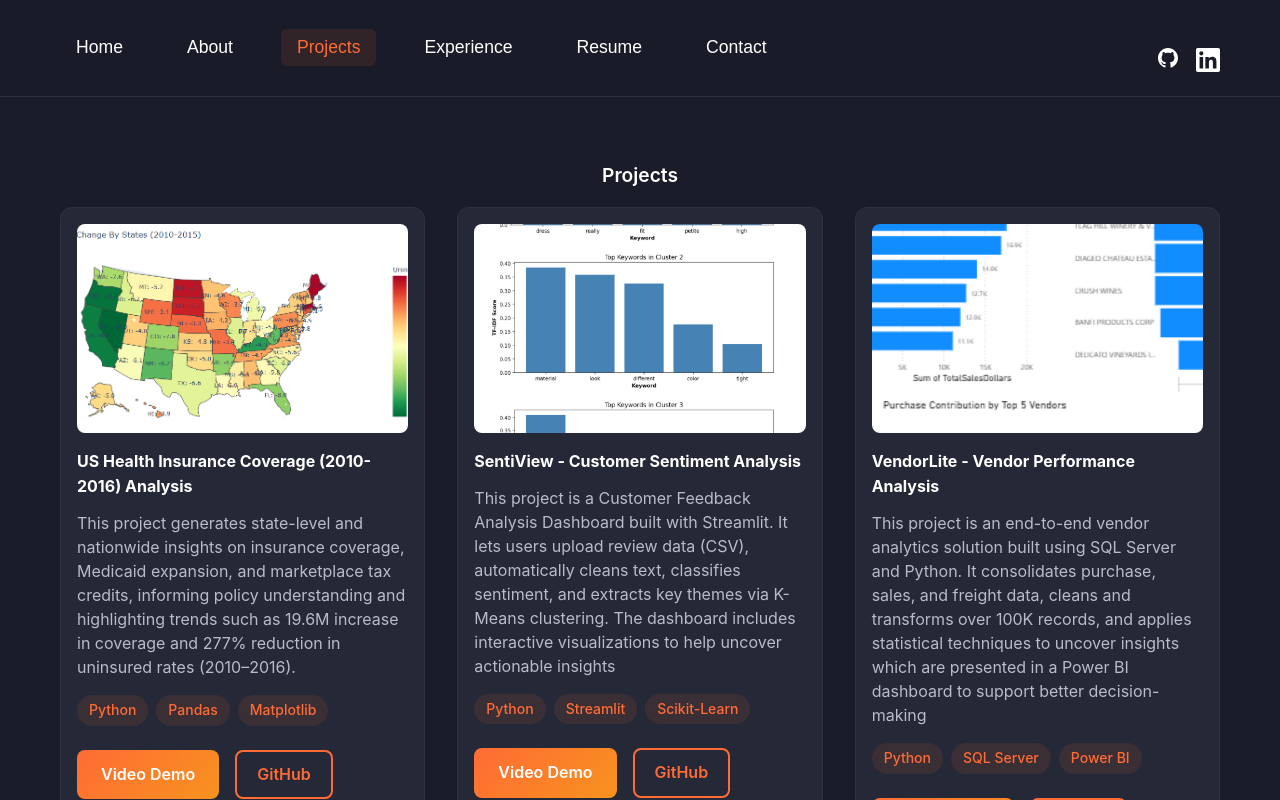
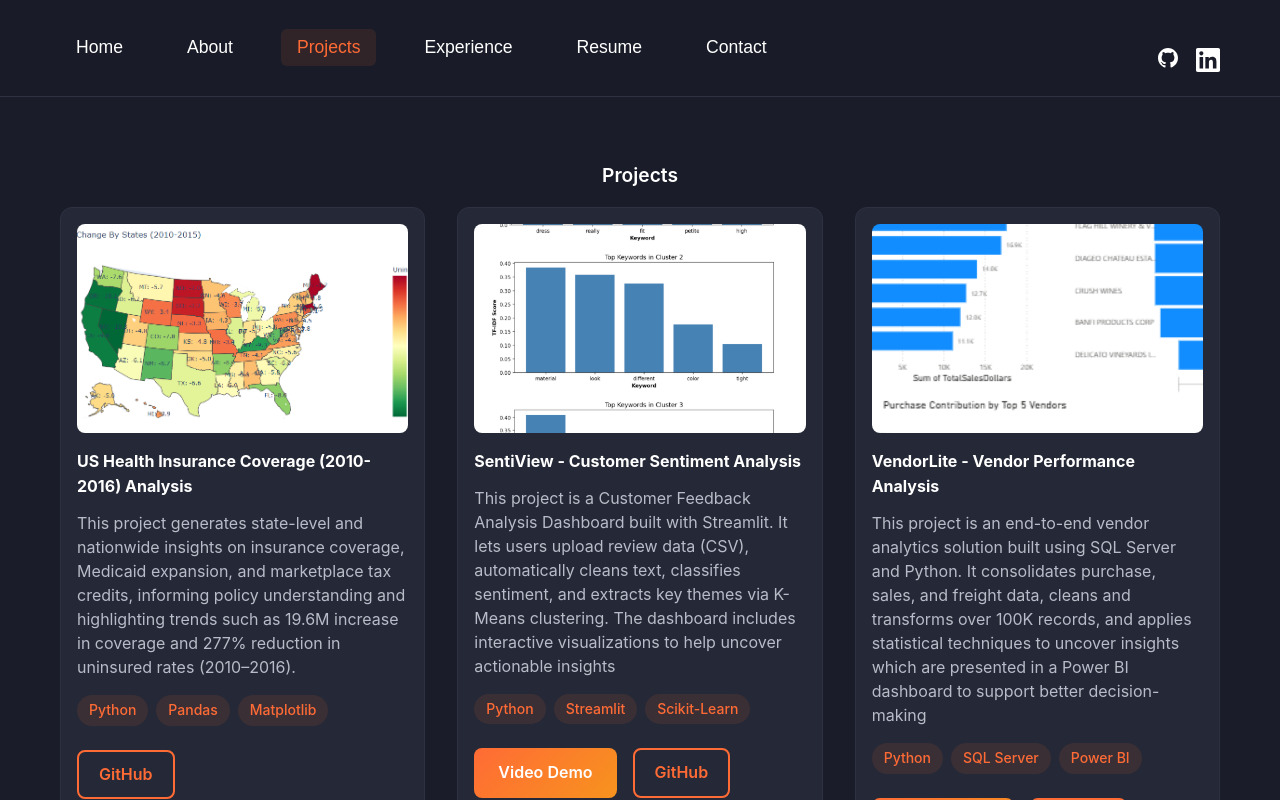
Before and after one commit to Salomiairy11/personal-portfolio, a React (Vite) app: page /#/projects in a window 1280 px wide. Both pictures are taken after a click on the button "Projects". Shown: the top 800 px of the page. Built offline with nearby package versions, Linux system fonts and the light colour scheme.

Commit message:
updated Resume

```diff
--- a/src/components/Projects.jsx
+++ b/src/components/Projects.jsx
@@ -79,6 +79,8 @@
                   ))}
                 </div>
                 <div className="project-links">
+                  {/* Hide Video Demo for the US healthcare project */}
+                  {!(project.title && project.title.toLowerCase().includes('us health')) && (
                     <a
                       href="#"
                       className="btn-primary"
@@ -90,6 +92,7 @@
                     >
                       Video Demo
                     </a>
+                  )}
                   <a
                     href={project.github}
                     className="btn-secondary"
```
Lines whose indentation alone changed are shown as unchanged.
